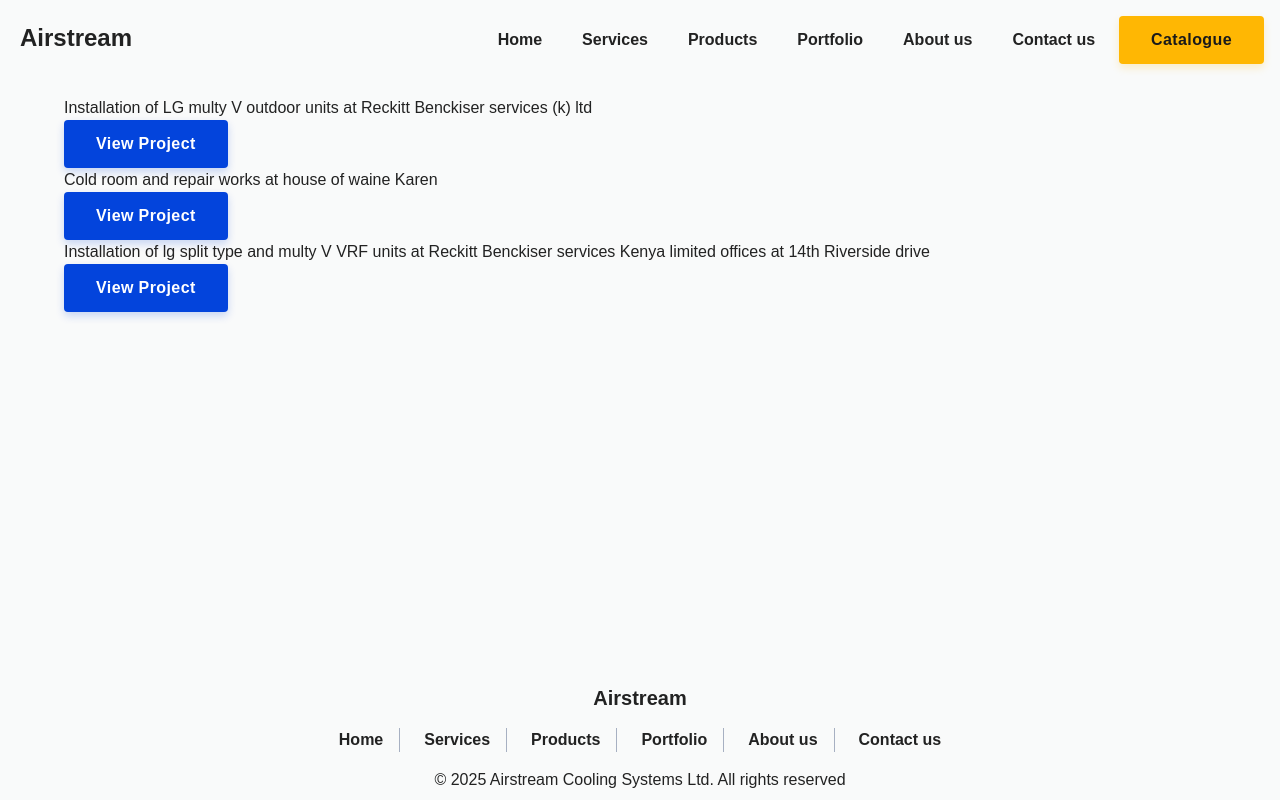
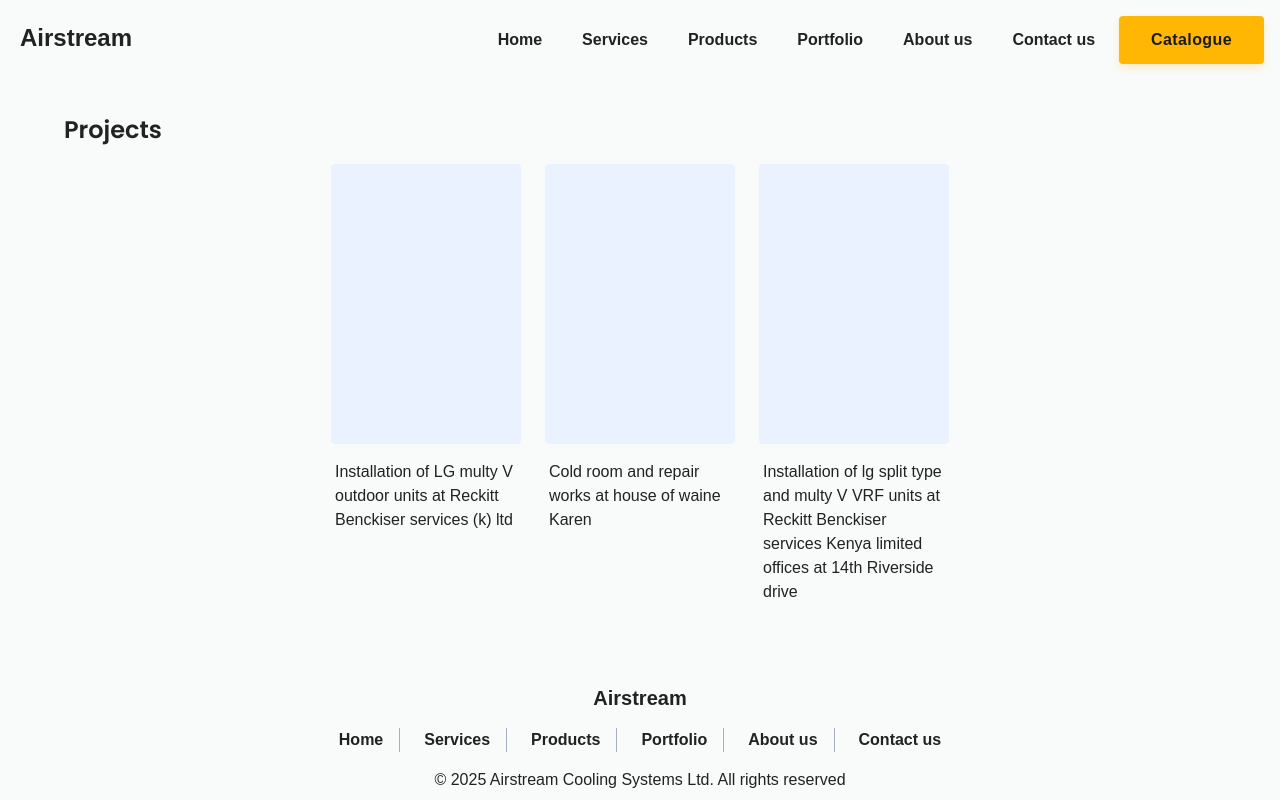
Before and after one commit to alphy1027/air-stream, a Next.js app: page /projects in a window 1280 px wide. Built offline with nearby package versions, Linux system fonts and the light colour scheme; no server answers; a web font is replaced by a local one.

Commit message:
polished products and projects routes UI

```diff
--- a/src/app/page.tsx
+++ b/src/app/page.tsx
@@ -21,7 +21,7 @@ export default function Home() {
   return (
     <SectionContainer className="h-[92%] flex flex-col justify-center">
       <div className="flex flex-col gap-y-brand-spacing-sm max-w-[760px]">
-        <h1 className="font-secondary text-heading-base md:text-heading-lg text-foreground-heading font-semibold md:font-bold">
+        <h1 className="font-secondary text-heading-base md:text-heading-lg text-foreground-heading font-bold">
           Reliable Air Conditioning, Ventilation & Refrigeration Services in Kenya
         </h1>
         <p className="">
--- a/src/app/products/page.tsx
+++ b/src/app/products/page.tsx
@@ -1,4 +1,7 @@
 import SectionContainer from "@/components/section/SectionContainer";
+import SectionTitle from "@/components/UI-primitives/text/SectionTitle";
+import Text from "@/components/UI-primitives/text/Text";
+import { products } from "@/content/products";
 import { Metadata } from "next";
 
 export const metadata: Metadata = {
@@ -28,7 +31,16 @@ export const metadata: Metadata = {
 export default function page() {
   return (
     <SectionContainer>
-      <h2 className="">Products</h2>
+      <SectionTitle className="">Products</SectionTitle>
+
+      <div className="flex gap-brand-spacing flex-wrap justify-center">
+        {products.map((product) => (
+          <div key={product.id} className="flex flex-col gap-y-brand-spacing-sm">
+            <div className="w-[190px] h-[280px] bg-neutral rounded-brand-radius" />
+            <Text className="pl-1">{product.name}</Text>
+          </div>
+        ))}
+      </div>
     </SectionContainer>
   );
 }
--- a/src/app/projects/page.tsx
+++ b/src/app/projects/page.tsx
@@ -1,5 +1,7 @@
 import SectionContainer from "@/components/section/SectionContainer";
 import Button from "@/components/UI-primitives/button";
+import SectionTitle from "@/components/UI-primitives/text/SectionTitle";
+import Text from "@/components/UI-primitives/text/Text";
 import { projects } from "@/content/projects";
 import { Metadata } from "next";
 
@@ -21,12 +23,15 @@ export const metadata: Metadata = {
 export default function page() {
   return (
     <SectionContainer>
-      {projects.map((project, id) => (
-        <div key={id} className="">
-          <h3 className="">{project.title}</h3>
-          <Button>View Project</Button>
-        </div>
-      ))}
+      <SectionTitle>Projects</SectionTitle>
+      <div className="flex gap-brand-spacing flex-wrap justify-center">
+        {projects.map((project) => (
+          <div key={project.id} className="flex flex-col w-[190px] gap-y-brand-spacing-sm">
+            <div className="w-[190px] h-[280px] bg-neutral rounded-brand-radius" />
+            <Text className="pl-1">{project.title}</Text>
+          </div>
+        ))}
+      </div>
     </SectionContainer>
   );
 }
--- a/src/app/services/ServicesRootPage.tsx
+++ b/src/app/services/ServicesRootPage.tsx
@@ -23,7 +23,7 @@ export default function ServicesRootPage() {
             ))}
           </div>
           <Button onClick={() => router.push(`/services/${service.link}`)}>View Service</Button>
-          <hr />
+          <hr className="text-foreground-borders" />
         </div>
       ))}
     </SectionContainer>
--- a/src/content/products.ts
+++ b/src/content/products.ts
@@ -54,4 +54,9 @@ export const products = [
     name: "Gas Salamander",
     image: "",
   },
+  {
+    id: 12,
+    name: "Washing Machine",
+    image: "",
+  },
 ];
--- a/src/content/projects.ts
+++ b/src/content/projects.ts
@@ -1,13 +1,16 @@
 export const projects = [
   {
+    id: 1,
     image: "",
     title: "Installation of LG multy V outdoor units at Reckitt Benckiser services (k) ltd",
   },
   {
+    id: 2,
     image: "",
     title: "Cold room and repair works at house of waine Karen",
   },
   {
+    id: 3,
     image: "",
     title:
       "Installation of lg split type and multy V VRF units at Reckitt Benckiser services Kenya limited offices at 14th Riverside drive",
```
